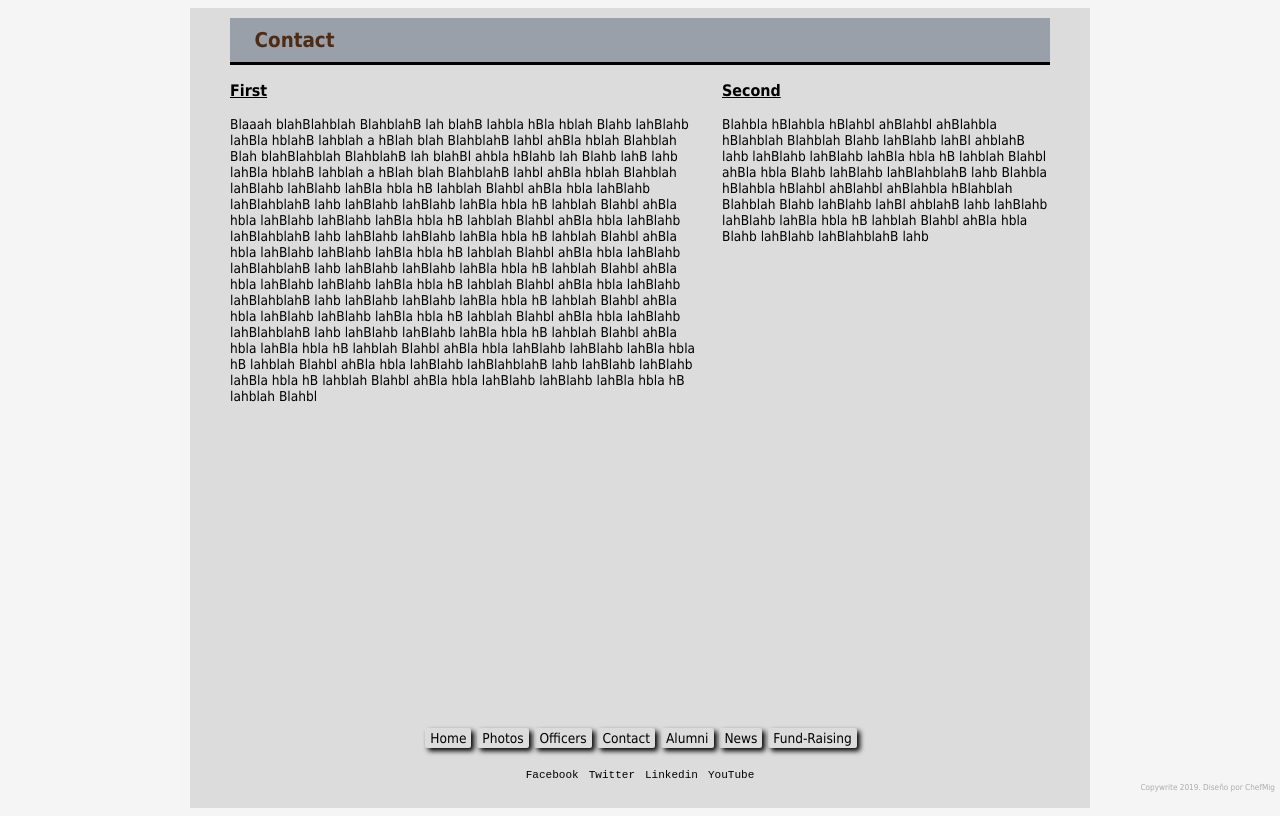
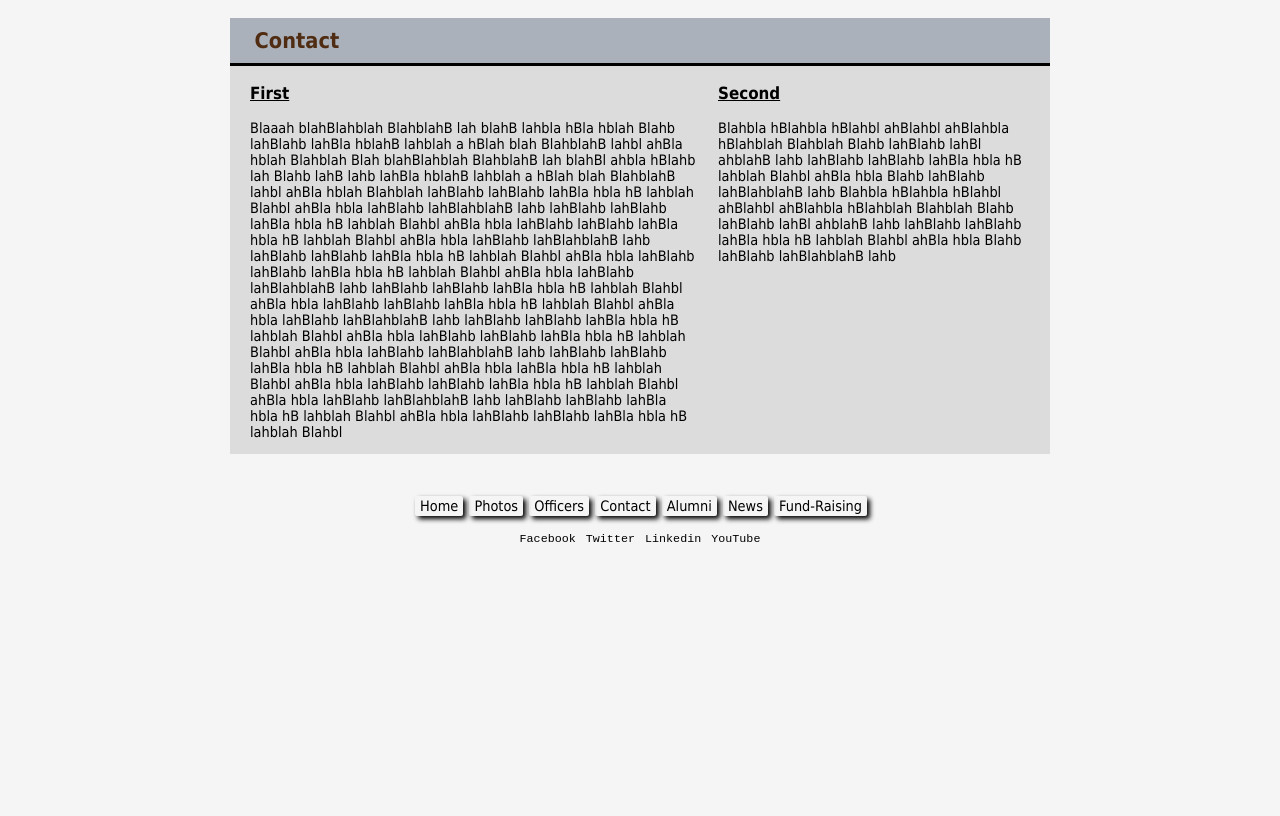
Before and after one commit to ChefMig/signu-moscow, a plain HTML site: page SigContact.html in a window 1280 px wide. Drawn offline with Linux system fonts and the light colour scheme.

Commit message:
adjustments

```diff
--- a/SigContact.css
+++ b/SigContact.css
@@ -3,14 +3,13 @@ html{
 }
 body{
     font-family: tahoma;
-    font-size: 85%
+    font-size: 90%;
 }
 .container{
     max-width: 900px;
     height: 100vh;
     margin-left: auto;
     margin-right: auto;
-    background-color: rgba(0,0,0,.1);
     padding: 10px 40px;
     box-sizing: border-box;
 }
@@ -28,8 +27,8 @@ h3{
 }
 .content-area{
     border-top: 3px solid black;
-    height: auto;
-
+    background-color: rgba(0,0,0,.1);
+    padding: 0px 20px;
 }
 .first{
     width: 60%;
@@ -41,6 +40,7 @@ h3{
     width: 40%;
     float: left;
 }
+
 @media screen and (max-width: 700px){
     .first,
     .second{
@@ -53,16 +53,22 @@ h3{
         padding: 0px 10px;
     }
 }
+@media screen and (max-width: 500px){
+    body{
+        font-size: 85%;
+    }
+}
 .nav{
-    position: absolute;
+    position: relative;
     left: 0;
-    bottom: 40px;
+    bottom: -30px;
     width: 100%;
     text-align: center;
 }
 ul{
     padding: 0;
 }
+
 .nav li{
     list-style: none;
     display: inline-block;
@@ -81,18 +87,15 @@ ul{
     background-color: silver;
 }
 .media{
-    position: absolute;
+    position: relative;
     left: 0;
-    bottom: 5px;
+    bottom: -30px;
     width: 100%;
     text-align: center;
-    overflow: hidden;
 }
 
 .media ul{
     padding: 0;
-
-
 }
 .media li{
     list-style: none;
@@ -117,7 +120,7 @@ ul{
 }
 footer{
     position: absolute;
-    right: 5px;
+    right: 10px;
     bottom: 0px;
     font-size: 60%;
     color: rgba(0,0,0,.3);
--- a/SigContact.html
+++ b/SigContact.html
@@ -21,8 +21,8 @@
           <aside class="second">
            <h3>Second</h3> <p>Blahbla hBlahbla hBlahbl ahBlahbl ahBlahbla hBlahblah Blahblah Blahb lahBlahb lahBl ahblahB lahb lahBlahb lahBlahb lahBla hbla hB lahblah Blahbl ahBla hbla Blahb lahBlahb lahBlahblahB lahb Blahbla hBlahbla hBlahbl ahBlahbl ahBlahbla hBlahblah Blahblah Blahb lahBlahb lahBl ahblahB lahb lahBlahb lahBlahb lahBla hbla hB lahblah Blahbl ahBla hbla Blahb lahBlahb lahBlahblahB lahb </p>
           </aside>
-        </div>
-          <div class="nav">
+         </div>
+         <div class="nav">
             <ul>
               <li>
                 <a href="index.html">Home</a></li>
@@ -54,7 +54,4 @@
               </ul>
             </div>
          </div>
-            <footer>
-                <p>Copywrite 2019. Dise&ntilde;o por ChefMig</p>
-            </footer>
       </body>
--- a/SigPhotos.css
+++ b/SigPhotos.css
@@ -120,13 +120,19 @@ img{
 }
 /*End slideshow section*/
 
-
+@media screen and (max-width: 500px){
+    h3,
+    .nav,
+    .media{
+        font-size: 80%;
+    }
+}
 .nav{
     margin: 0;
     padding: 0;
     width: 100%;
-    position: absolute;
-    bottom: 60px;
+    position: relative;
+    bottom: -20px;
     text-align: center;
 }
 .nav li{
@@ -154,8 +160,8 @@ img{
 
 .media{
     width: 100%;
-    position: absolute;
-    bottom: 0;
+    position: relative;
+    bottom: -20px;
     text-align: center;
 }
 
```
